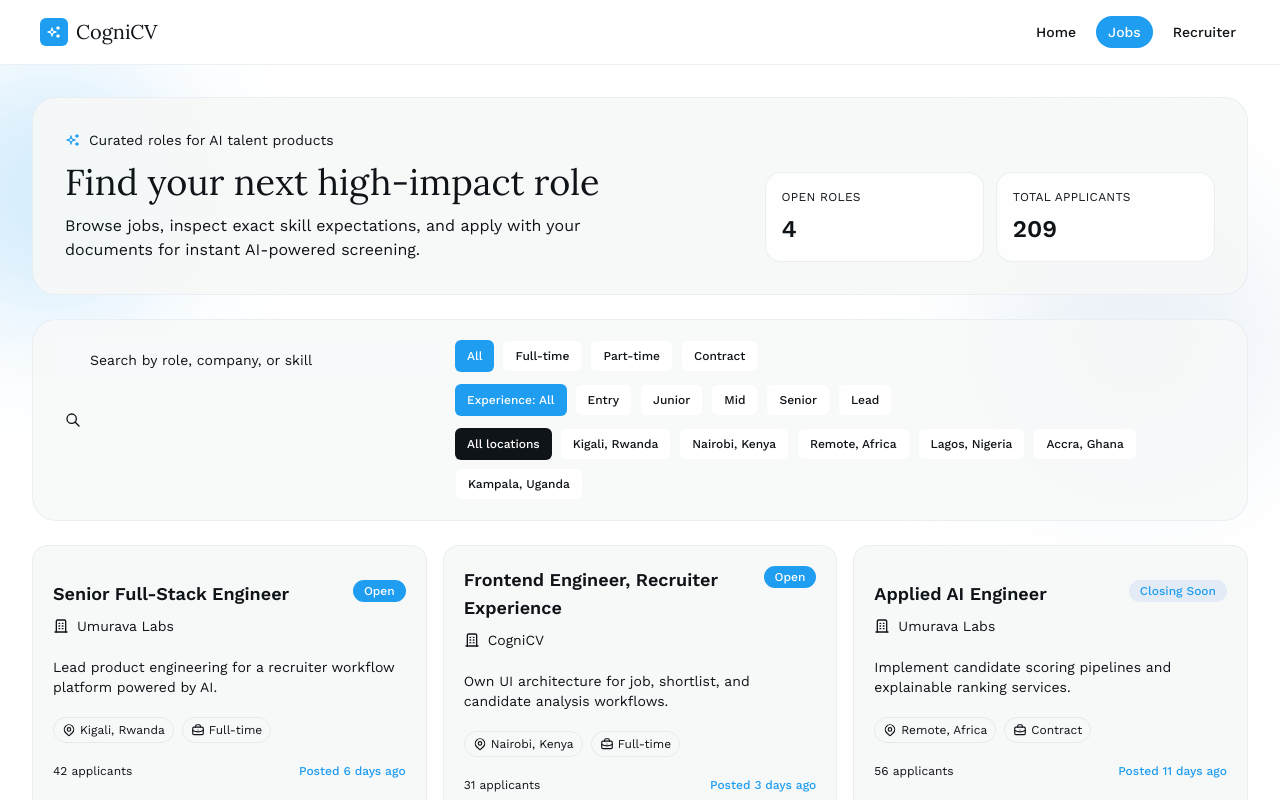
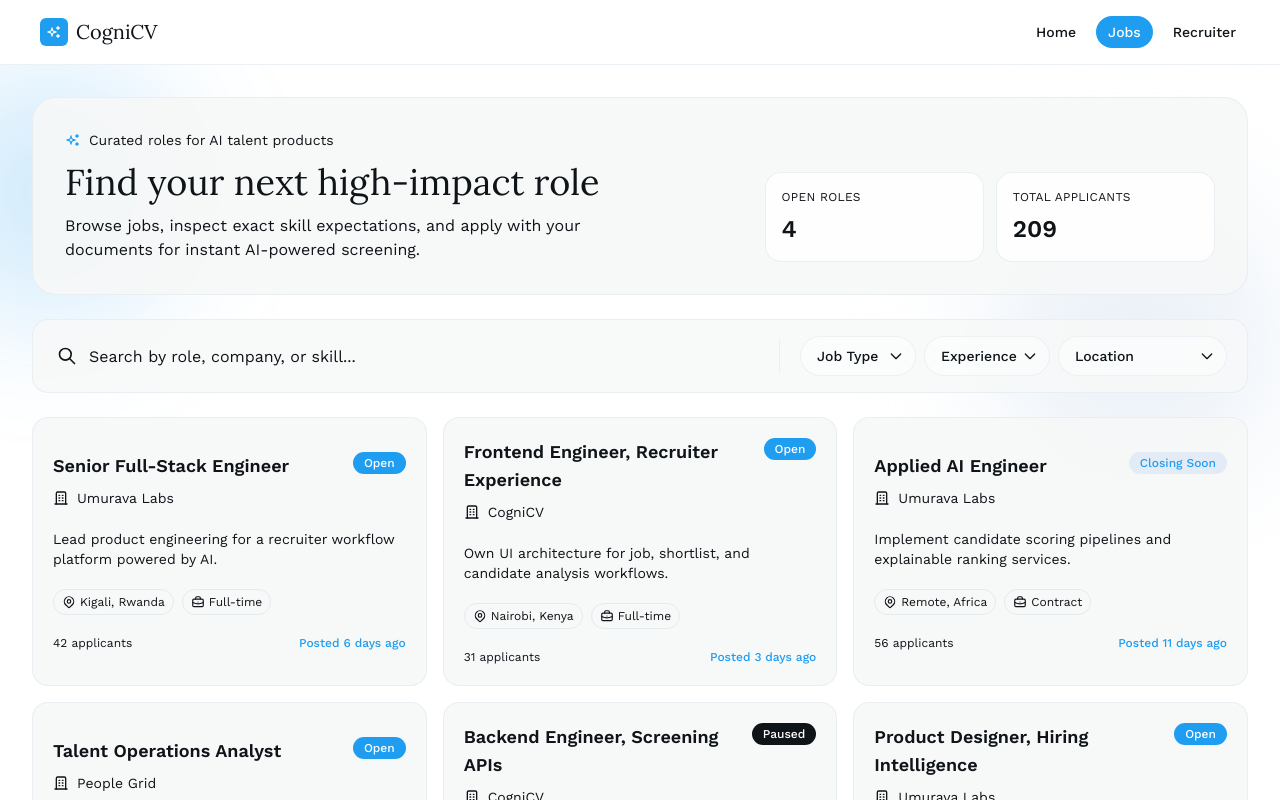
Before and after one commit to Icey-Python/cogniCV, a Next.js app in the folder client/: page /jobs in a window 1280 px wide. Shown: the top 800 px of the page. Built offline with nearby package versions, Linux system fonts and the light colour scheme.

Commit message:
refactor: redesign jobs filter UI to dropdown selects and update dashboard branding font and title

```diff
--- a/client/src/app/dashboard/page.tsx
+++ b/client/src/app/dashboard/page.tsx
@@ -336,11 +336,11 @@ export default function DashboardPage() {
 			<aside className="w-64 shrink-0 border-r border-border/60 bg-card/40 backdrop-blur-xl">
 				<div className="flex h-full flex-col px-4 py-6">
 					<div className="mb-8 px-2">
-						<div className="gap-2 flex items-center text-sm font-medium text-primary">
+						<div className="gap-2 flex items-center text-xl font-serif font-medium text-primary">
 							<div className="flex size-8 items-center justify-center rounded-lg bg-primary text-primary-foreground">
 								<IconSparkles className="size-4" />
 							</div>
-							CogniCV Recruiting
+							CogniCV
 						</div>
 					</div>
 
--- a/client/src/app/jobs/page.tsx
+++ b/client/src/app/jobs/page.tsx
@@ -288,39 +288,68 @@ export default function JobsPage() {
 				</section>
 
 				{/* Filters */}
-				<section className="mt-6 rounded-3xl border border-border/70 bg-card/85 p-4 shadow-sm md:p-5">
-					<div className="grid gap-4 lg:grid-cols-[1fr_2fr]">
-						<div className="relative col-span-full lg:col-span-1">
-							<IconSearch className="pointer-events-none absolute left-3 top-1/2 size-4 -translate-y-1/2 text-muted-foreground" />
+				<section className="mt-6 rounded-2xl border border-border/70 bg-card/85 p-2 shadow-sm transition-all focus-within:ring-2 focus-within:ring-primary/20 focus-within:border-primary/50">
+					<div className="flex flex-col md:flex-row md:items-center gap-2">
+						<div className="relative flex-1 group">
+							<IconSearch className="pointer-events-none absolute left-4 top-1/2 size-5 -translate-y-1/2 text-muted-foreground group-focus-within:text-primary transition-colors" />
 							<Input
 								value={searchValue}
 								onChange={(e) => setSearchValue(e.target.value)}
-								placeholder="Search by role, company, or skill"
-								className="pl-9"
+								placeholder="Search by role, company, or skill..."
+								className="pl-12 h-14 border-none bg-transparent focus-visible:ring-0 shadow-none text-base"
 							/>
 						</div>
-						<div className="col-span-full flex flex-col gap-3 lg:col-span-1">
-							<div className="flex flex-wrap gap-2">
-								{EMPLOYMENT_FILTERS.map((f) => (
-									<Button key={f} type="button" variant={typeFilter === f ? 'default' : 'outline'} size="sm" onClick={() => setTypeFilter(f)}>
-										{f}
-									</Button>
-								))}
+						<div className="hidden md:block w-px h-8 bg-border/70" />
+						<div className="flex items-center gap-2 px-3 pb-3 md:pb-0 overflow-x-auto shrink-0 hide-scrollbar">
+							<div className="relative">
+								<select
+									value={typeFilter}
+									onChange={(e) => setTypeFilter(e.target.value as 'All' | EmploymentType)}
+									className={cn("h-10 pl-4 pr-8 rounded-full border bg-background/50 text-sm font-medium focus:outline-hidden appearance-none cursor-pointer hover:bg-muted/50 transition-colors", typeFilter !== 'All' ? "border-primary text-primary" : "border-border/60")}
+								>
+									{EMPLOYMENT_FILTERS.map(f => <option key={f} value={f}>{f === 'All' ? 'Job Type' : f}</option>)}
+								</select>
+								<div className="pointer-events-none absolute inset-y-0 right-3 flex items-center">
+									<svg className="size-4 text-muted-foreground" fill="none" stroke="currentColor" viewBox="0 0 24 24"><path strokeLinecap="round" strokeLinejoin="round" strokeWidth="2" d="M19 9l-7 7-7-7" /></svg>
+								</div>
 							</div>
-							<div className="flex flex-wrap gap-2">
-								{EXPERIENCE_LEVELS.map((l) => (
-									<Button key={l} type="button" variant={experienceFilter === l ? 'default' : 'outline'} size="sm" onClick={() => setExperienceFilter(l)}>
-										{l === 'All' ? 'Experience: All' : l}
-									</Button>
-								))}
+
+							<div className="relative">
+								<select
+									value={experienceFilter}
+									onChange={(e) => setExperienceFilter(e.target.value as 'All' | ExperienceLevel)}
+									className={cn("h-10 pl-4 pr-8 rounded-full border bg-background/50 text-sm font-medium focus:outline-hidden appearance-none cursor-pointer hover:bg-muted/50 transition-colors", experienceFilter !== 'All' ? "border-primary text-primary" : "border-border/60")}
+								>
+									{EXPERIENCE_LEVELS.map(f => <option key={f} value={f}>{f === 'All' ? 'Experience' : f}</option>)}
+								</select>
+								<div className="pointer-events-none absolute inset-y-0 right-3 flex items-center">
+									<svg className="size-4 text-muted-foreground" fill="none" stroke="currentColor" viewBox="0 0 24 24"><path strokeLinecap="round" strokeLinejoin="round" strokeWidth="2" d="M19 9l-7 7-7-7" /></svg>
+								</div>
 							</div>
-							<div className="flex flex-wrap gap-2">
-								{locationFilters.map((loc) => (
-									<Button key={loc} type="button" variant={locationFilter === loc ? 'secondary' : 'outline'} size="sm" onClick={() => setLocationFilter(loc)}>
-										{loc === 'All' ? 'All locations' : loc}
-									</Button>
-								))}
+
+							<div className="relative">
+								<select
+									value={locationFilter}
+									onChange={(e) => setLocationFilter(e.target.value)}
+									className={cn("h-10 pl-4 pr-8 rounded-full border bg-background/50 text-sm font-medium focus:outline-hidden appearance-none cursor-pointer hover:bg-muted/50 transition-colors", locationFilter !== 'All' ? "border-primary text-primary" : "border-border/60")}
+								>
+									{locationFilters.map(f => <option key={f} value={f}>{f === 'All' ? 'Location' : f}</option>)}
+								</select>
+								<div className="pointer-events-none absolute inset-y-0 right-3 flex items-center">
+									<svg className="size-4 text-muted-foreground" fill="none" stroke="currentColor" viewBox="0 0 24 24"><path strokeLinecap="round" strokeLinejoin="round" strokeWidth="2" d="M19 9l-7 7-7-7" /></svg>
+								</div>
 							</div>
+
+							{(typeFilter !== 'All' || experienceFilter !== 'All' || locationFilter !== 'All' || searchValue !== '') && (
+								<Button
+									variant="ghost"
+									size="sm"
+									onClick={() => {setTypeFilter('All'); setExperienceFilter('All'); setLocationFilter('All'); setSearchValue('');}}
+									className="text-muted-foreground hover:text-foreground h-10 rounded-full px-4 ml-1"
+								>
+									Clear all
+								</Button>
+							)}
 						</div>
 					</div>
 				</section>
```
